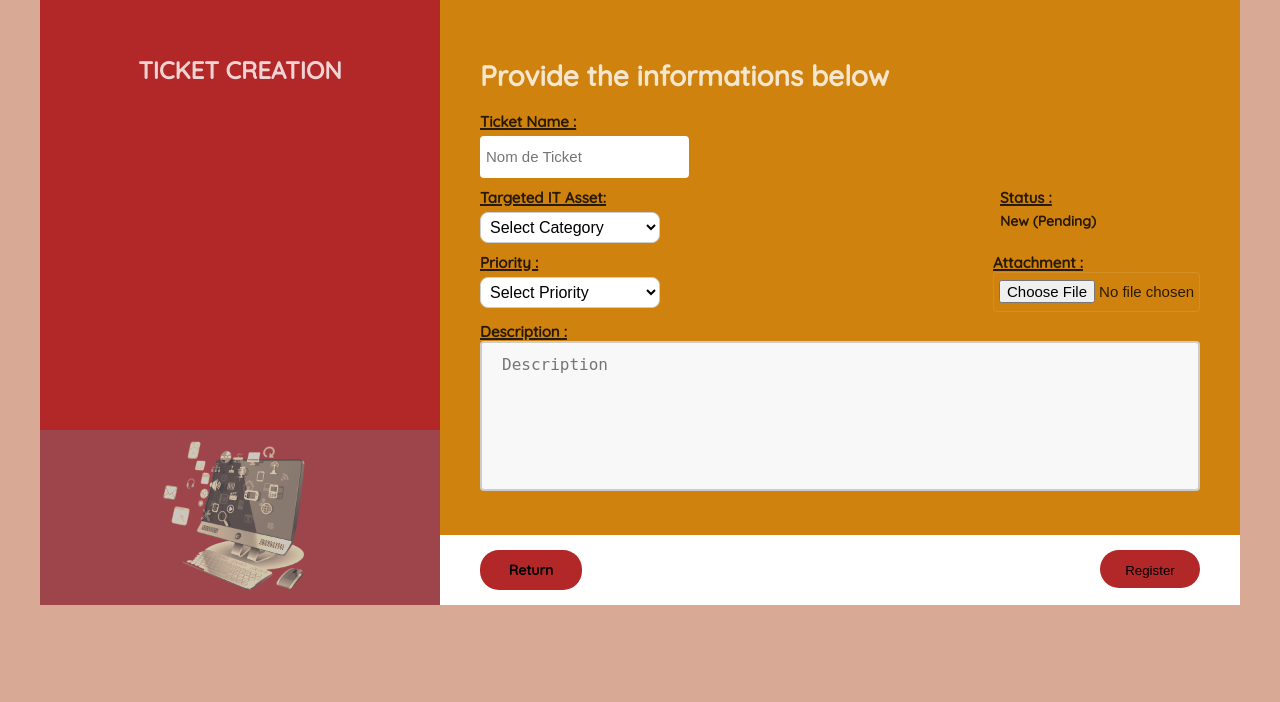
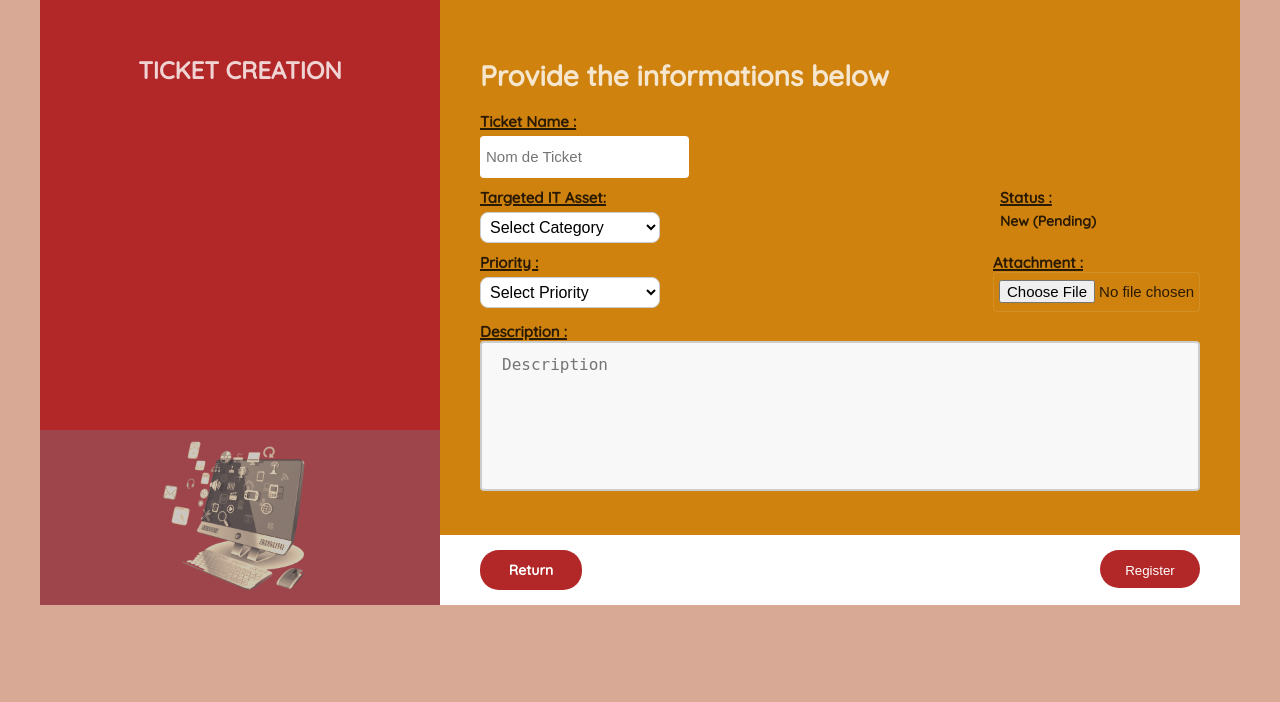
Before and after one commit to Acnosan/univ_itil_incident_management, a Django app: page /ticket/create/ in a window 1280 px wide. Shown: the part 98-800 px from the top of the page. Run offline with Django 5.2, Linux system fonts and the light colour scheme; data comes from the database, SQL or seed files in the repository.

Commit message:
Initial commit

```diff
--- a/static/app_l3/style/tickets/ticket_creation.css
+++ b/static/app_l3/style/tickets/ticket_creation.css
@@ -167,12 +167,12 @@ label{
 .right-container footer .set button,.right-container footer .set a {
     background-color: #b22727;
     border: 1px solid transparent;
-    color: black;
+    color: rgb(255, 255, 255);
 }
 
 .right-container footer .set button:hover,.right-container footer .set a:hover {
     background-color: #505050;
-    color: white;
+    color: rgb(255, 178, 114);
     cursor: pointer;
 }
 
```
